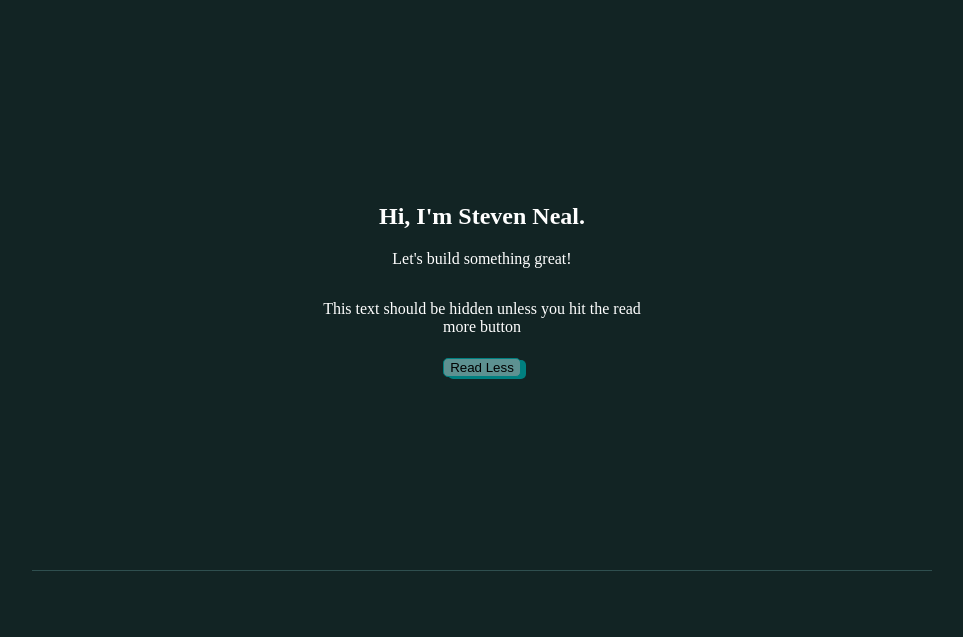
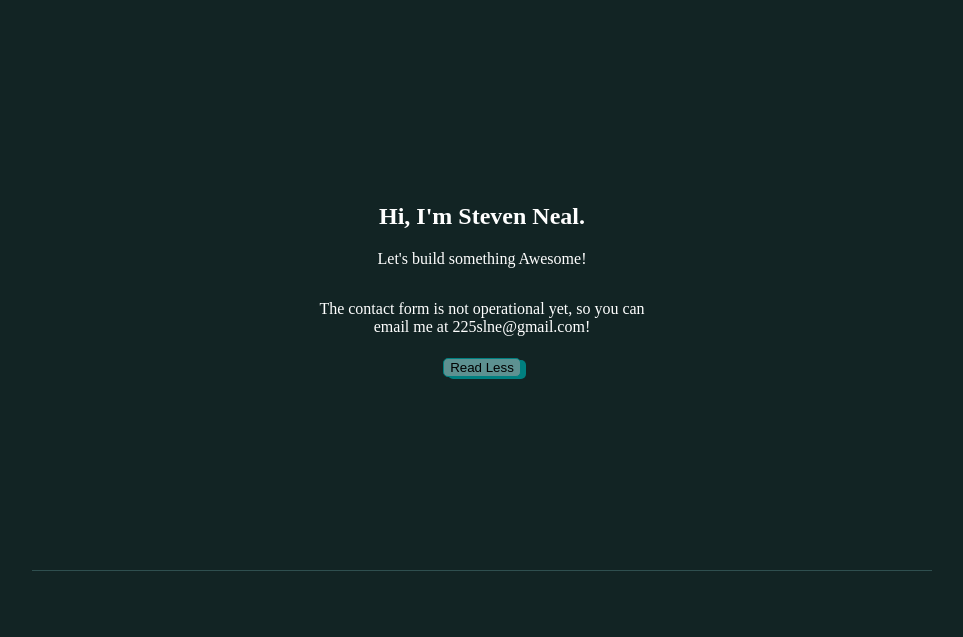
Before and after one commit to slne225/portfolio-website, a plain HTML site: page index.html in a window 1280 px wide. Both pictures are taken after a click on the button "Read More". Shown: the part 163-800 px from the top of the page, without its empty margins (158-1121 px from the left). Drawn offline with Linux system fonts and the light colour scheme.

Commit message:
update project 1 website button

```diff
--- a/index.html
+++ b/index.html
@@ -27,8 +27,8 @@
             <div class="about-me-container">
                 <div class="about-me-text-container">
                     <h2>Hi, I'm Steven Neal.</h2>
-                    <p>Let's build something great!</p>
-                    <p id="more-info">This text should be hidden unless you hit the read more button</p>
+                    <p>Let's build something Awesome!</p>
+                    <p id="more-info">The contact form is not operational yet, so you can email me at 225slne@gmail.com!</p>
                     <div class="button-container">
                         <button id="read-less" class="button">Read Less</button>
                         <button id="read-more" class="button">Read More</button>
@@ -48,7 +48,7 @@
 
                         <div>
                             <button class="button left">source code</button>
-                            <button class="button right">website</button>
+                            <button class="button right"><a  href="https://slne225.github.io/bug_invaders" target="_blank"></a>website</button>
                         </div>
                     </div>
                 </div>
```
